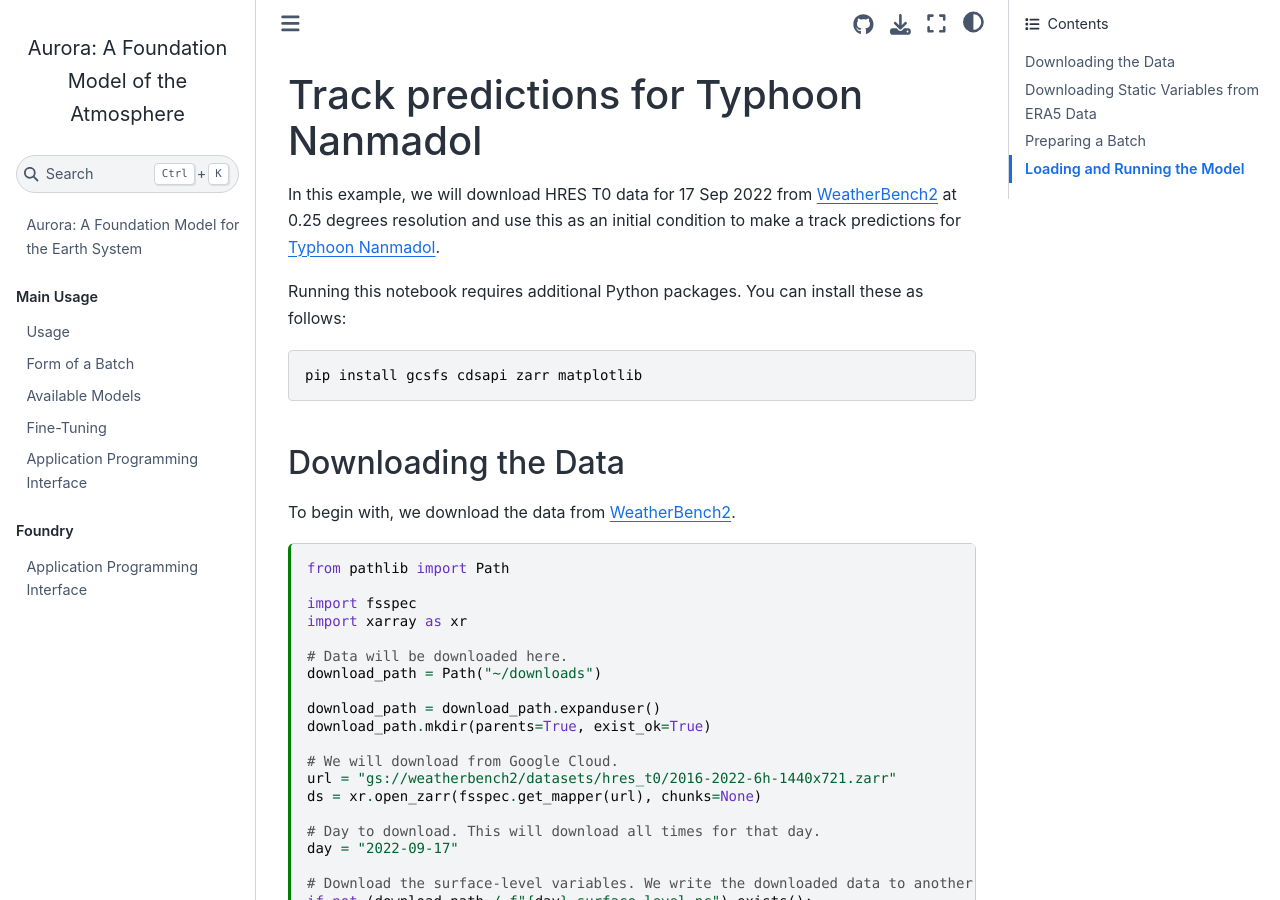
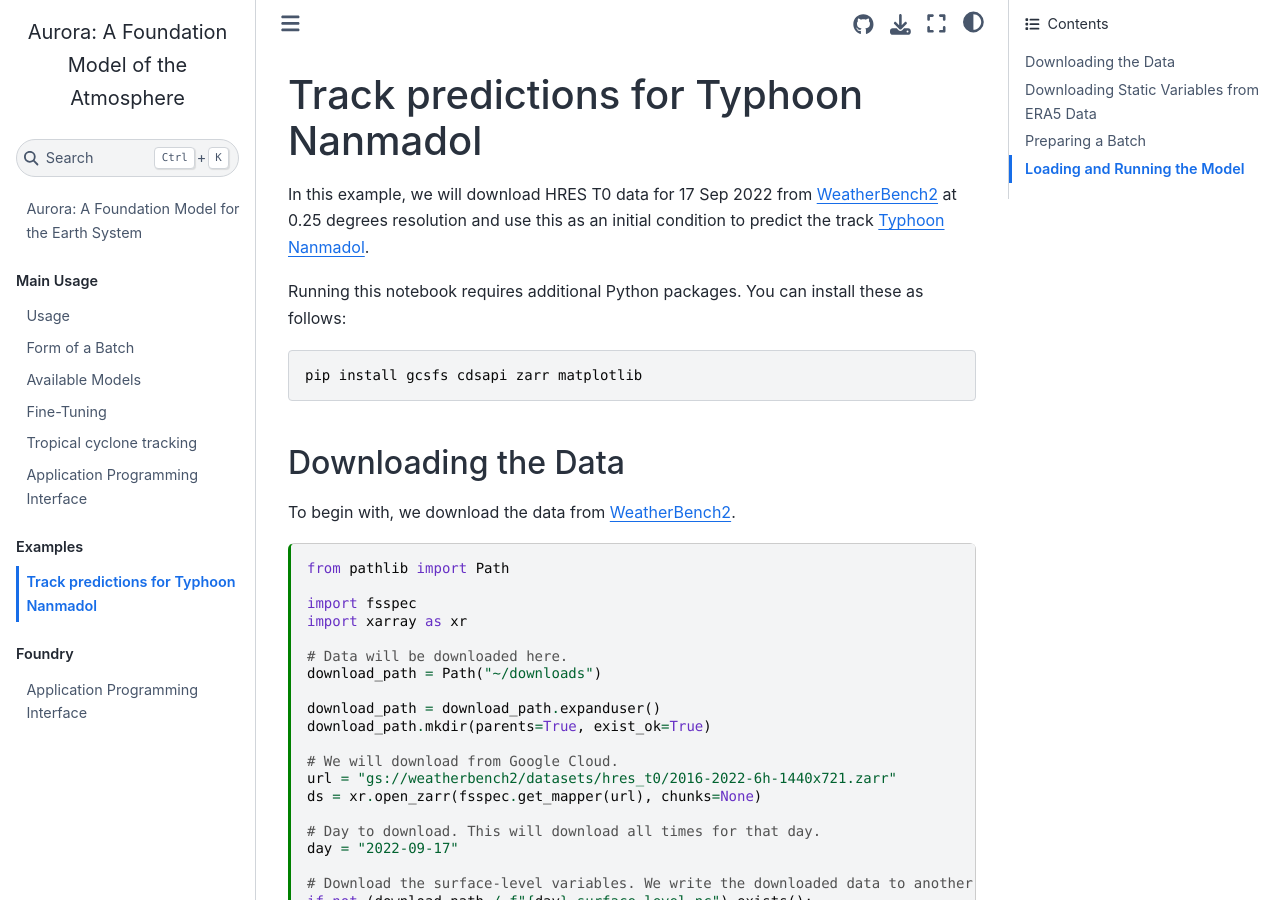
Before and after one commit to microsoft/aurora, a Jupyter Book: the page built from docs/example_tc_tracking.ipynb, in a window 1280 px wide and 900 px high. Built offline with Jupyter Book 1.0.4 settings and Sphinx 7.4.7 and the Sphinx Book theme 1.1.4, drawn with Linux system fonts in a browser that asks for light colours; pages that are not in the unit, such as notebooks, are missing from menus; some of the changed text lies outside the part shown.

Commit message:
Add page to docs

```diff
--- a/docs/_toc.yml
+++ b/docs/_toc.yml
@@ -8,6 +8,7 @@
     - file: models
     - file: beware
     - file: finetuning
+    - file: tracking
     - file: ai_models_plugin
     - file: api
 - caption: Examples
@@ -15,6 +16,7 @@
     - file: example_era5
     - file: example_hres_t0
     - file: example_hres_0.1
+    - file: example_tc_tracking
 - caption: Foundry
   chapters:
    - file: foundry/intro
--- a/docs/api.rst
+++ b/docs/api.rst
@@ -9,9 +9,12 @@
 .. autoclass:: aurora.Metadata
     :members:
 
-Roll-Outs
----------
+Roll-Outs and Tropical Cyclone Tracking
+---------------------------------------
 .. autoclass:: aurora.rollout
+    :members:
+
+.. autoclass:: aurora.Tracker
     :members:
 
 Models
```
Also changed, not shown: docs/tracking.md (added, +40 -0 lines), docs/example_tc_tracking.ipynb.
